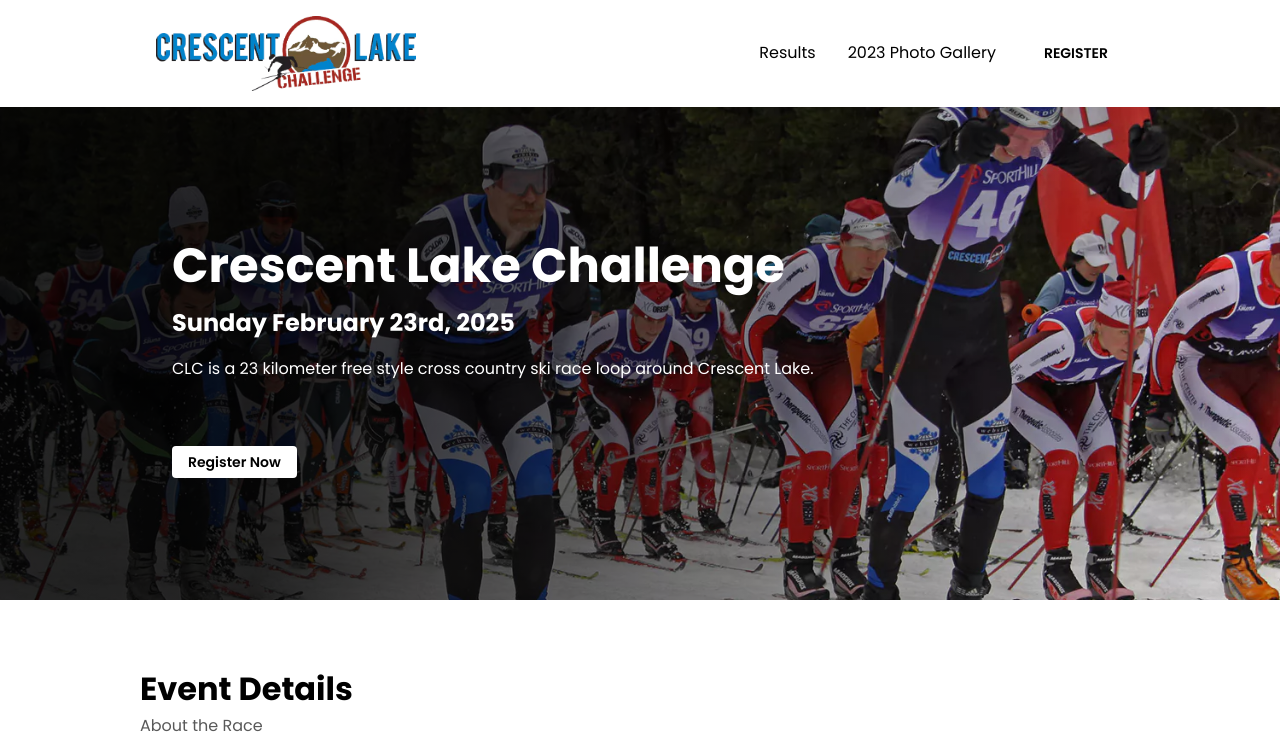
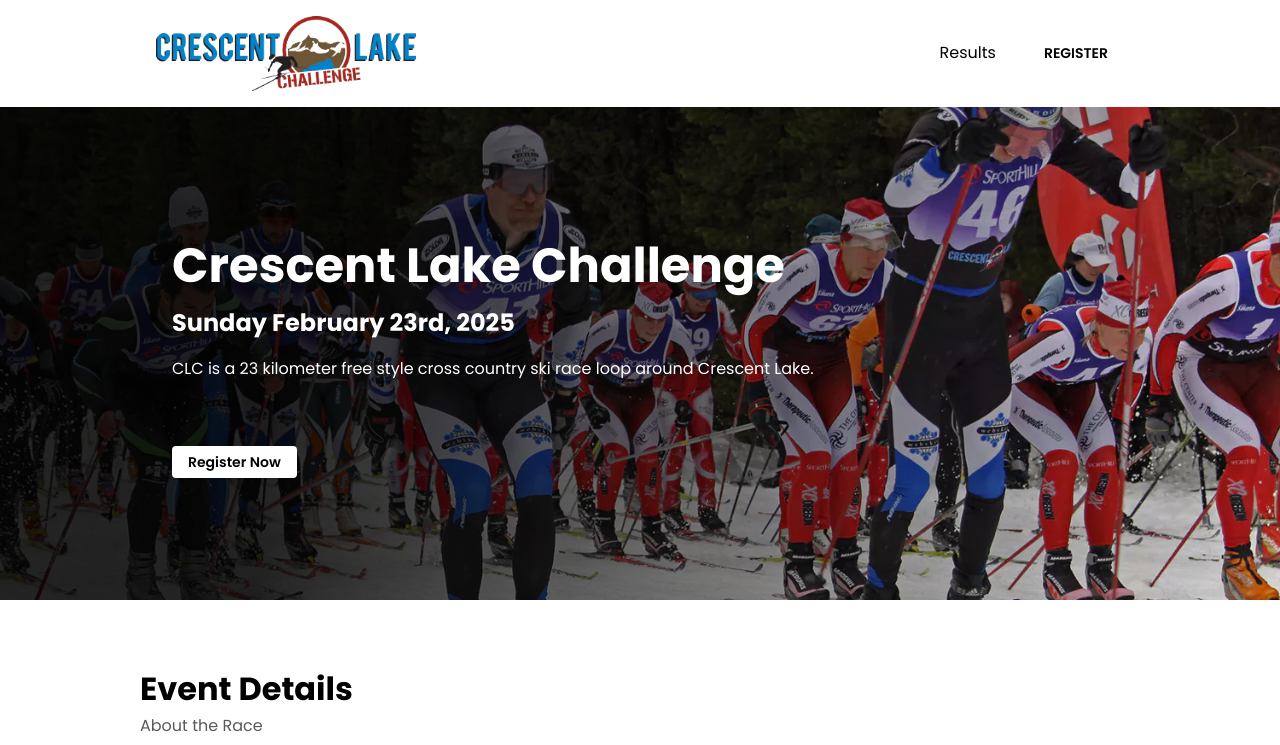
Before and after one commit to 541joehill/crescent-lake-challenge, a website built with Parcel: page index.html in a window 1280 px wide. Shown: the top 745 px of the page. Built offline with nearby package versions, Linux system fonts and the light colour scheme.

Commit message:
Update index.html

```diff
--- a/index.html
+++ b/index.html
@@ -58,7 +58,7 @@
                   >
                     Results
                   </a>
-                  <a href="https://photos.app.goo.gl/8WVBn2CZtmQfd1wQA" class="landing-page-link01">
+                  <a style="display:none;" href="https://photos.app.goo.gl/8WVBn2CZtmQfd1wQA" class="landing-page-link01">
                     2023 Photo Gallery
                   </a>
                 </div>
```
